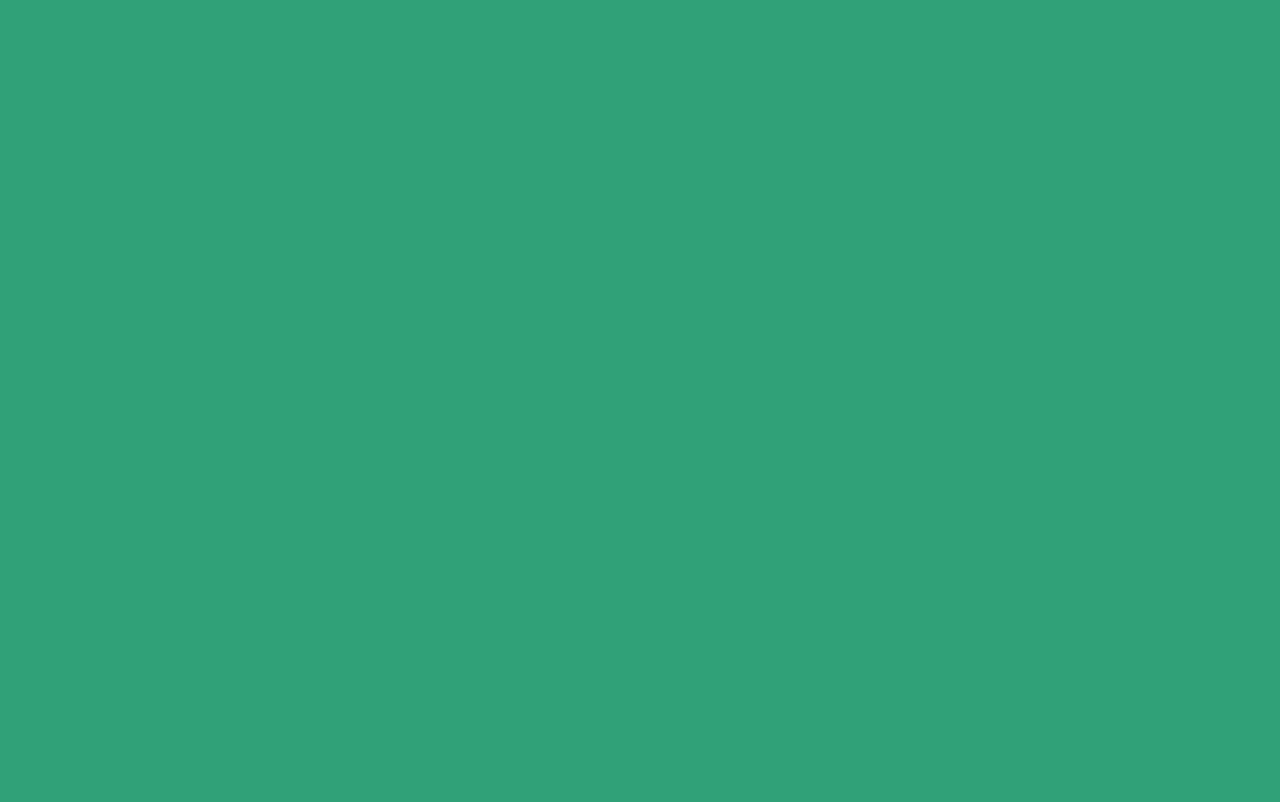
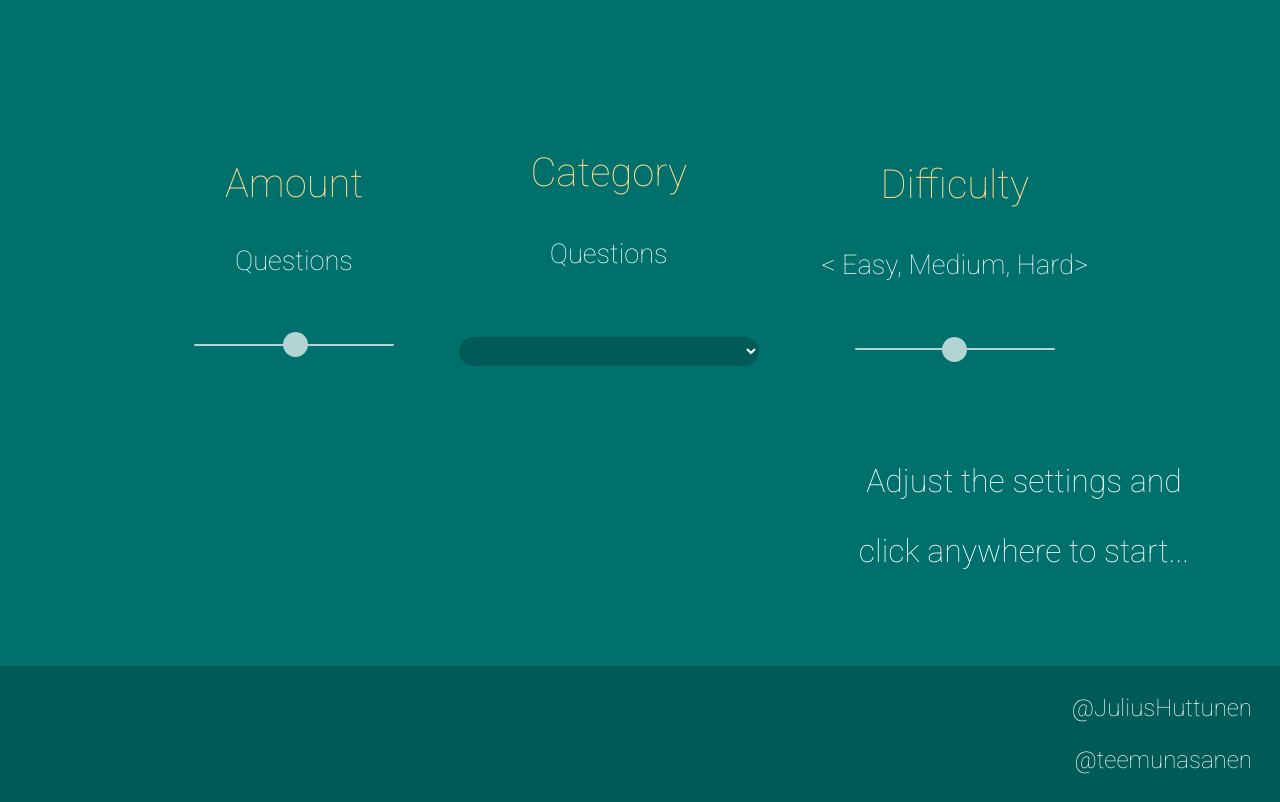
Before and after one commit to teemunasanen/trivia-game, a Vue app: page /select in a window 1280 px wide. Shown: the part 320-1122 px from the top of the page. Before the commit the page ends 860 px from the top, so only its background shows below. Built offline with nearby package versions, Linux system fonts and the light colour scheme.

Commit message:
feat(select): First version of selecting page

```diff
--- a/src/views/Select.vue
+++ b/src/views/Select.vue
@@ -23,18 +23,188 @@ const goToQuestion = () => {
 </script>
 
 <template>
+
     <h1>Select Question amount, level and category</h1>
     <h1>When ready Click button</h1>
-  <button @click="goToQuestion">Go to Question </button>
+    <button @click="goToQuestion">Go to Question</button>
     <button @click="showQuestion">Show available questions</button>
     <button @click="showQuestions">Questions</button>
     <ul>
-  <li v-for="object in questions" :key="object.difficulty">
-  {{ questions }}
-  </li>
+      <li v-for="object in questions" :key="object.difficulty">{{ questions }}</li>
     </ul>
+
+
+  <div class="backdrop">
+    <form @submit.prevent="onSubmit" class="form">
+      <div class="formElement">
+        <label for="questionSlider" aria-label="amountSlider" class="selectLabel">Amount</label>
+        <p class="valueOfSelect"><span>Questions</span></p>
+        <input
+          type="range"
+          v-model="amount"
+          min="1"
+          max="50"
+          step="1"
+          class="slider"
+          id="amountSlider"
+        />
+      </div>
+      <div class="formElement">
+        <label for="categoryMenu" aria-label="categoryMenu" class="selectLabel">Category</label>
+        <p class="valueOfSelect"><span>Questions</span></p>
+        <select v-model="category" class="categoryMenu" id="categoryMenu">
+          <option  selected>Please choose a category</option>
+        </select>
+      </div>
+      <div class="formElement">
+        <label for="difficultySlider" aria-label="difficultySlider" class="selectLabel">Difficulty</label>
+        <p class="valueOfSelect">
+          &lt;
+          <span>Easy</span>,
+          <span>Medium</span>,
+          <span>Hard</span>>
+        </p>
+        <input
+          type="range"
+          v-model="difficulty"
+          min="0"
+          max="2"
+          step="1"
+          class="slider"
+          id="difficultySlider"
+        />
+      </div>
+      <!-- <button class="submit" type="submit">Confirm</button> -->
+    </form>
+    <div class="instructions">
+    <p>Adjust the settings and</p><p>click anywhere to start...</p></div>
+    <footer class="footer">
+      <div class="footer-content">
+        <span class="contributor">@JuliusHuttunen</span>
+        <span class="contributor">@teemunasanen</span>
+      </div>
+    </footer>
+  </div>
 </template>
 
 <style scoped>
+.backdrop {
+  padding-top: 15em;
+  display: flex;
+  align-items: stretch;
+  justify-content: space-between;
+  flex-direction: column;
+  background-color: rgba(0, 112, 109, 1);
+  font-family: "Roboto", sans-serif;
+  width: 100%;
+  height: 100%;
+  min-height: 100%;
+  max-height: 100%;
+}
+.categoryMenu{
+  margin-top: 40px;
+  width: 300px;
+  background-color: rgba(0, 90, 87, 1);
+  border: none;
+  font-size: 1.5rem;
+  color: rgba(255, 255, 255, 1);
+  border-radius: 20px;
+
+}
+
+option {
+  font-style: rgba(255, 255, 255, 1);
+  border: none;
+  border-radius: 20px;
+}
+
+.slider {
+  -webkit-appearance: none;
+  width: 200px;
+  height: 2px;
+  border-radius: 5px;
+  background: rgba(255, 255, 255, 1);
+  outline: none;
+  opacity: 0.7;
+  -webkit-transition: .2s;
+  transition: opacity .2s;
+  margin-top: 40px;
+}
+
+.slider:hover {
+  opacity: 1;
+}
+
+.slider::-webkit-slider-thumb {
+  -webkit-appearance: none;
+  appearance: none;
+  width: 25px;
+  height: 25px;
+  border-radius: 50%;
+  background: rgba(255, 255, 255, 1);
+  cursor: pointer;
+}
+
+.slider::-moz-range-thumb {
+  width: 25px;
+  height: 25px;
+  border-radius: 50%;
+  background: rgba(255, 255, 255, 1);
+  cursor: pointer;
+}
+
+.valueOfSelect{
+  font-size: 1.7rem;
+  color: rgba(255, 255, 255, 1);
+}
+
+.selectLabel {
+  color: #ffd588;
+  font-weight: 100;
+  font-size: 2.5rem;
+  padding: 5%;
+}
+.form {
+  width: 70%;
+  background-color: rgba(0, 112, 109, 1);
+  display: flex;
+  justify-content:space-between;
+  align-items: center;
+  flex-direction: row;
+  margin: auto;
+}
+.formElement {
+  display: flex;
+
+  align-items: center;
+  flex-direction: column;
+
+  min-height: 200px;
+
+}
+.instructions{
+  color: rgba(255, 255, 255, 1);
+   padding: 2em;
+   align-self: flex-end;
+   font-size: 2em;
+   width: 30%;
+   text-align: center;
+
+}
+
+.footer-content {
+  background: rgba(0, 90, 87, 1);
+  color: #ffffff;
+  font-family: "Roboto", sans-serif;
+  display: flex;
+  justify-content: center;
+  flex-direction: column;
+  align-items: flex-end;
+  padding: 1em;
+}
+.contributor {
+  padding: 0.5em;
+  font-size: 1.5em;
+}
 
 </style>
```
Lines whose indentation alone changed are shown as unchanged.
